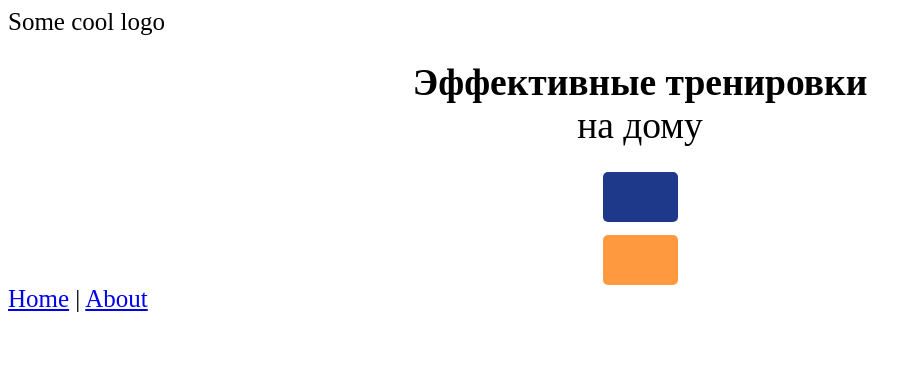
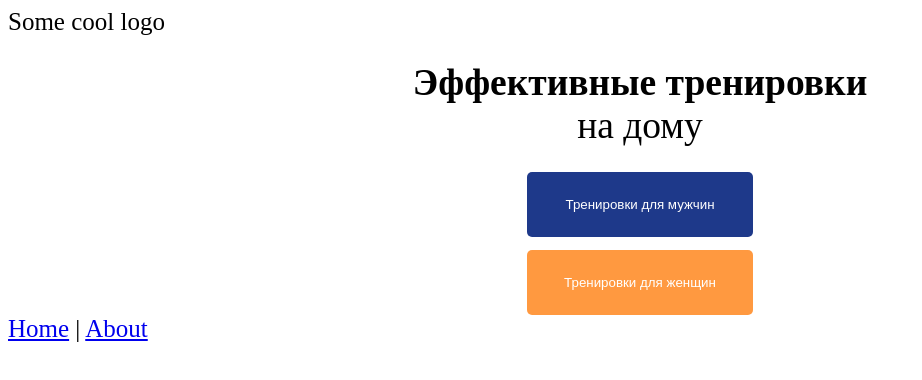
Before and after one commit to OneEyed1366/training-app, a Vue app: page / in a window 1280 px wide. Shown: the top 380 px of the page, without its empty margins (0-922 px from the left). Built offline with nearby package versions, Linux system fonts and the light colour scheme.

Commit message:
fix: restored 'text' property

```diff
--- a/src/views/StartView/atoms/Button.vue
+++ b/src/views/StartView/atoms/Button.vue
@@ -8,6 +8,10 @@ const IProperties = Vue.extend({
   name: "StartViewButton",
   props: {
     gender: {
+      type: String,
+      required: true,
+    },
+    text: {
       type: String,
       required: true,
     },
```
